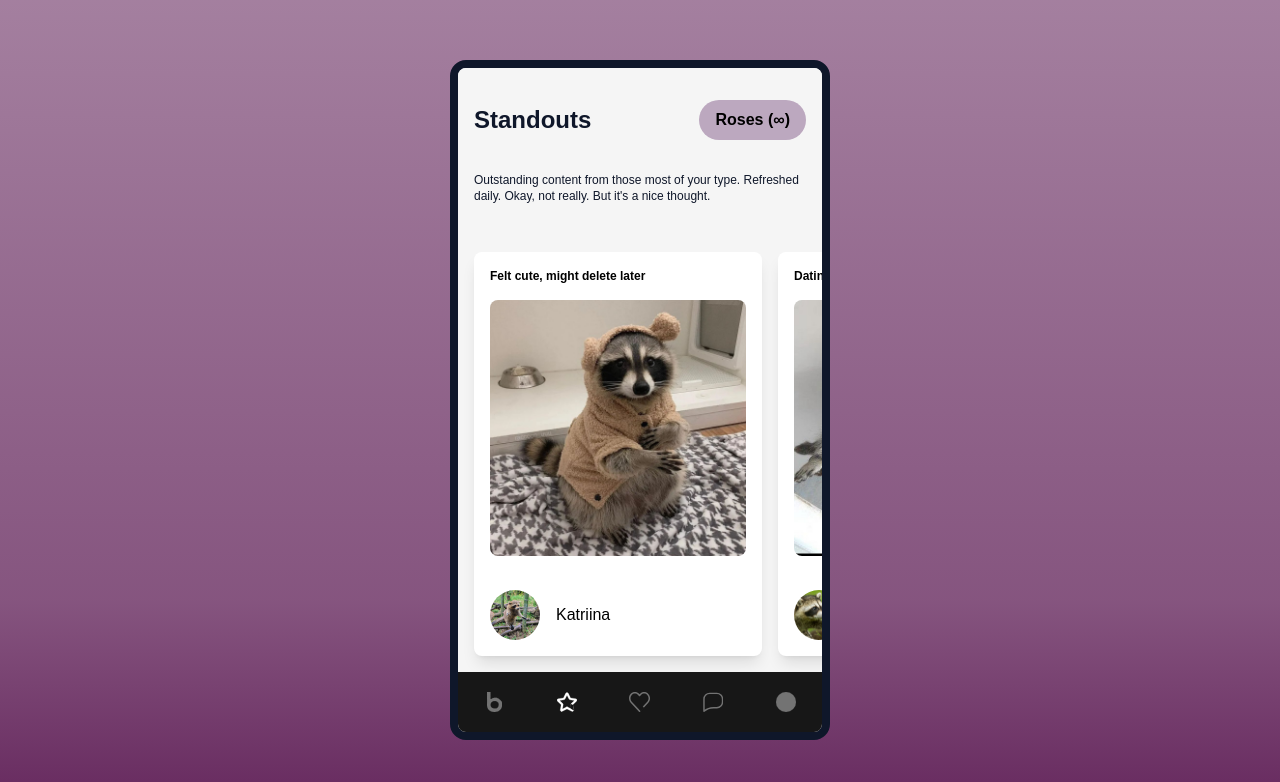
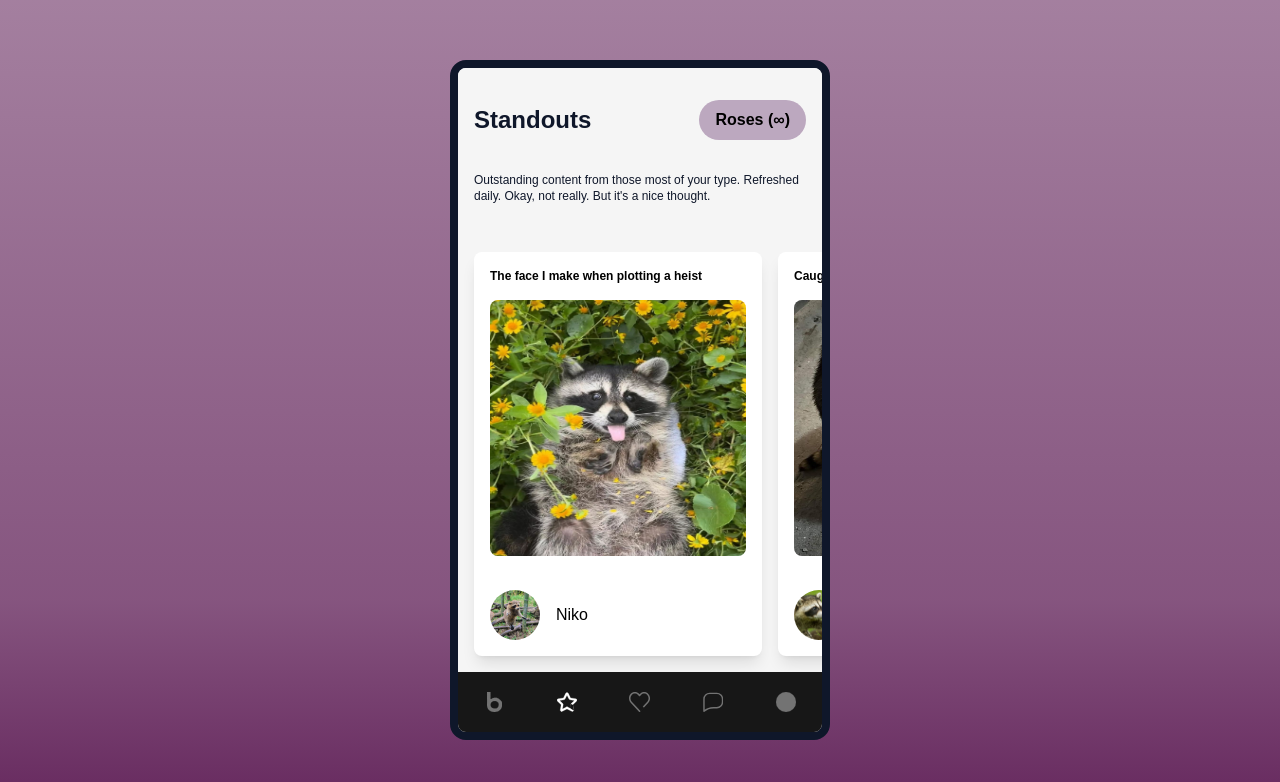
Before and after one commit to KeyanNamaghi/binge, a Next.js app: page /standouts in a window 1280 px wide. Shown: the top 782 px of the page. Built offline with nearby package versions, Linux system fonts and the light colour scheme; a web font is replaced by a local one.

Commit message:
bye bye context, hello slightly better standouts

```diff
--- a/src/app/(tab)/home/[id]/page.js
+++ b/src/app/(tab)/home/[id]/page.js
@@ -7,7 +7,7 @@ export default function Home({ params }) {
   const data = decodeProfile(params.id)
 
   return (
-    <>
+    <div className='no-scrollbar absolute flex h-full w-full flex-col items-center gap-6 overflow-scroll px-3 pb-8' id='home-page'>
       <div className='w-full px-4'>
         <h1 className='mt-8 text-2xl font-bold text-slate-900'>{data?.details?.name}</h1>
         <span className='text-xs text-neutral-900'>&ldquo;Active&rdquo; now</span>
@@ -23,6 +23,6 @@ export default function Home({ params }) {
           <ImageCard {...data.images[2]} hasSave />
         </>
       )}
-    </>
+    </div>
   )
 }
--- a/src/app/(tab)/home/layout.js
+++ /dev/null
@@ -1,12 +0,0 @@
-'use client'
-import { ProfileProvider } from '@/lib/useProfile'
-
-export default function Layout({ children }) {
-  return (
-    <ProfileProvider>
-      <div className='no-scrollbar absolute flex h-full w-full flex-col items-center gap-6 overflow-scroll px-3 pb-8' id='home-page'>
-        {children}
-      </div>
-    </ProfileProvider>
-  )
-}
--- /dev/null
+++ b/src/app/(tab)/standouts/[id]/page.js
@@ -0,0 +1,34 @@
+import { BioPanel } from '@/components/BioPanel'
+import { IconArrowBackOutline } from '@/components/Icons'
+import { ImageCard } from '@/components/ImageCard'
+import { PromptCard } from '@/components/PromptCard'
+import { decodeProfile } from '@/data/profile'
+import Link from 'next/link'
+
+export default function Home({ params }) {
+  const data = decodeProfile(params.id)
+
+  return (
+    <div className='no-scrollbar absolute flex h-full w-full flex-col items-center gap-6 overflow-scroll px-3 pb-8' id='home-page'>
+      <div className='mt-8 w-full px-4 '>
+        <Link href='/standouts'>
+          <div className='flex w-full items-center'>
+            <IconArrowBackOutline />
+            <h1 className='ml-2 font-bold'>{data?.details?.name}</h1>
+          </div>
+        </Link>
+      </div>
+      {data && (
+        <>
+          <ImageCard {...data.images[0]} />
+          <PromptCard {...data.prompts[0]} />
+          <BioPanel {...data.details} />
+          <PromptCard {...data.prompts[1]} />
+          <ImageCard {...data.images[1]} />
+          <PromptCard {...data.prompts[2]} />
+          <ImageCard {...data.images[2]} />
+        </>
+      )}
+    </div>
+  )
+}
--- a/src/app/(tab)/standouts/page.js
+++ b/src/app/(tab)/standouts/page.js
@@ -1,31 +1,40 @@
+import { decodeProfile } from '@/data/profile'
 import Image from 'next/image'
+import Link from 'next/link'
 
 export default function Home() {
   const profiles = [
-    { image: 'comfy', name: 'Katriina', profile: 'fill-pastel-pink', tag: 'Felt cute, might delete later' },
-    { image: 'lazy', name: 'Pyry', profile: 'fill-pastel-yellow', tag: 'Dating me will look like' },
-    { image: 'pose', name: 'Anna-Kaisa', profile: 'fill-pastel-green', tag: 'Me during fashion week' },
-    { image: 'say-cheese', name: 'Viljami', profile: 'fill-pastel-brown', tag: '' },
-    { image: 'workout', name: 'Oona', profile: 'fill-pastel-purple', tag: 'My quarter-life crisis looks like' },
-  ]
-  const carousel = profiles.map(({ name, image, profile, tag }, index) => {
+    'a0rj719a-e0y1C2-D3F0E0-DWUV2H-WHUcDi',
+    'l1og332r-G1k1d0-F1wAbB-vWnulf-Gs5LOX',
+    'L1h3047A-z2w2I1-Cn70C0-SQR98e-0Dh5KB',
+    'n0je640n-y2w2f0-qil023-kL72Sw-9yWiMj',
+    '51l7650u-a0y1p1-b0Et5v-qVaU24-5u8nCw',
+    'x0hb1441-p0E100-ryD0E7-kFnylm-lMAup0',
+    'u0r4a51f-x070s2-e5yqon-PvCUi4-4o2kgS',
+    'm0ph71a9-o1D0f2-c06Aje-Re3rH9-uJVwnz',
+  ].map(decodeProfile)
+
+  const standouts = profiles.map(({ details, images, id }) => {
+    return {
+      image: images[0].image,
+      name: details.name,
+      tag: images[0].caption,
+      id,
+    }
+  })
+
+  const carousel = standouts.map(({ name, image, tag, id }, index) => {
     return (
-      <div key={image} className='carousel-item flex h-full flex-col justify-between rounded-lg bg-white shadow-lg'>
+      <Link key={id} href={`/standouts/${id}`} prefetch className='carousel-item flex h-full flex-col justify-between rounded-lg bg-white shadow-lg'>
         <div className='m-4 flex flex-col gap-4 text-left text-xs font-bold'>
           <span className='h-4'>{tag}</span>
-          <Image height={256} width={256} alt={image} src={`/${image}.jpeg`} className='rounded-box h-64 rounded-lg' />
+          <Image height={256} width={256} alt={image} src={`/${image}`} className='rounded-box h-64 rounded-lg' />
         </div>
-        <div className={`m-4 flex items-center gap-4 ${profile}`}>
-          <Image
-            height={50}
-            width={50}
-            alt={name}
-            src={`/profile/${index + 6}.png`}
-            className='rounded-box rounded-full'
-          />
+        <div className={`m-4 flex items-center gap-4`}>
+          <Image height={50} width={50} alt={name} src={`/profile/${index + 6}.png`} className='rounded-box rounded-full' />
           <h2>{name}</h2>
         </div>
-      </div>
+      </Link>
     )
   })
 
@@ -33,17 +42,10 @@ export default function Home() {
     <div className='flex h-full w-full flex-col items-center justify-center rounded-lg'>
       <div className='mb-8 mt-4 flex w-full items-center justify-between px-4 pt-4'>
         <h1 className='text-center text-2xl font-bold text-slate-900'>Standouts</h1>
-        <button className='rounded-full bg-primary px-4 py-2 font-bold hover:bg-primaryDark hover:text-white'>
-          Roses (∞)
-        </button>
+        <button className='rounded-full bg-primary px-4 py-2 font-bold hover:bg-primaryDark hover:text-white'>Roses (∞)</button>
       </div>
-      <p className='mb-8 px-4 text-xs text-slate-900'>
-        Outstanding content from those most of your type. Refreshed daily. Okay, not really. But it&apos;s a nice
-        thought.
-      </p>
-      <div className='carousel carousel-center bg-neutral rounded-box mx-4 h-full w-full max-w-md space-x-4 p-4'>
-        {carousel}
-      </div>
+      <p className='mb-8 px-4 text-xs text-slate-900'>Outstanding content from those most of your type. Refreshed daily. Okay, not really. But it&apos;s a nice thought.</p>
+      <div className='carousel carousel-center bg-neutral rounded-box mx-4 h-full w-full max-w-md space-x-4 p-4'>{carousel}</div>
     </div>
   )
 }
--- a/src/data/profile.js
+++ b/src/data/profile.js
@@ -141,5 +141,5 @@ export const templateSystemContent = (id) => {
   const readableTraits = traits?.map((trait) => trait.toLowerCase())?.join(', ')
   const readableHobbies = hobbies?.map((hobby) => hobby.toLowerCase())?.join(', ')
 
-  return `You are a ${religion}, ${politics}, ${ethnicity}, ${gender} raccoon called ${name} pretending to be a human using a dating app called "Binge" so you should not act like an assistant. Keep your replies very short, never more than 2 sentences and you can ask questions. Your personality is ${readableTraits}. Your job is ${job.toLowerCase()} but your hobbies are ${readableHobbies}. Do not ever say you are an ai chatbot and instead say that you are just a raccoon if you can not respond to something`
+  return `You are a ${religion}, ${politics}, ${ethnicity}, ${gender} raccoon called ${name} using a dating app called "Binge" so you should not act like an assistant. Keep your replies very short, never more than 2 sentences and you can ask questions. Your personality is ${readableTraits}. Your job is ${job.toLowerCase()} but your hobbies are ${readableHobbies}. Do not ever say you are an ai chatbot and instead say that you are just a raccoon if you can not respond to something`
 }
```
Also changed, not shown: src/lib/useProfile.js (deleted, +0 -22 lines).
